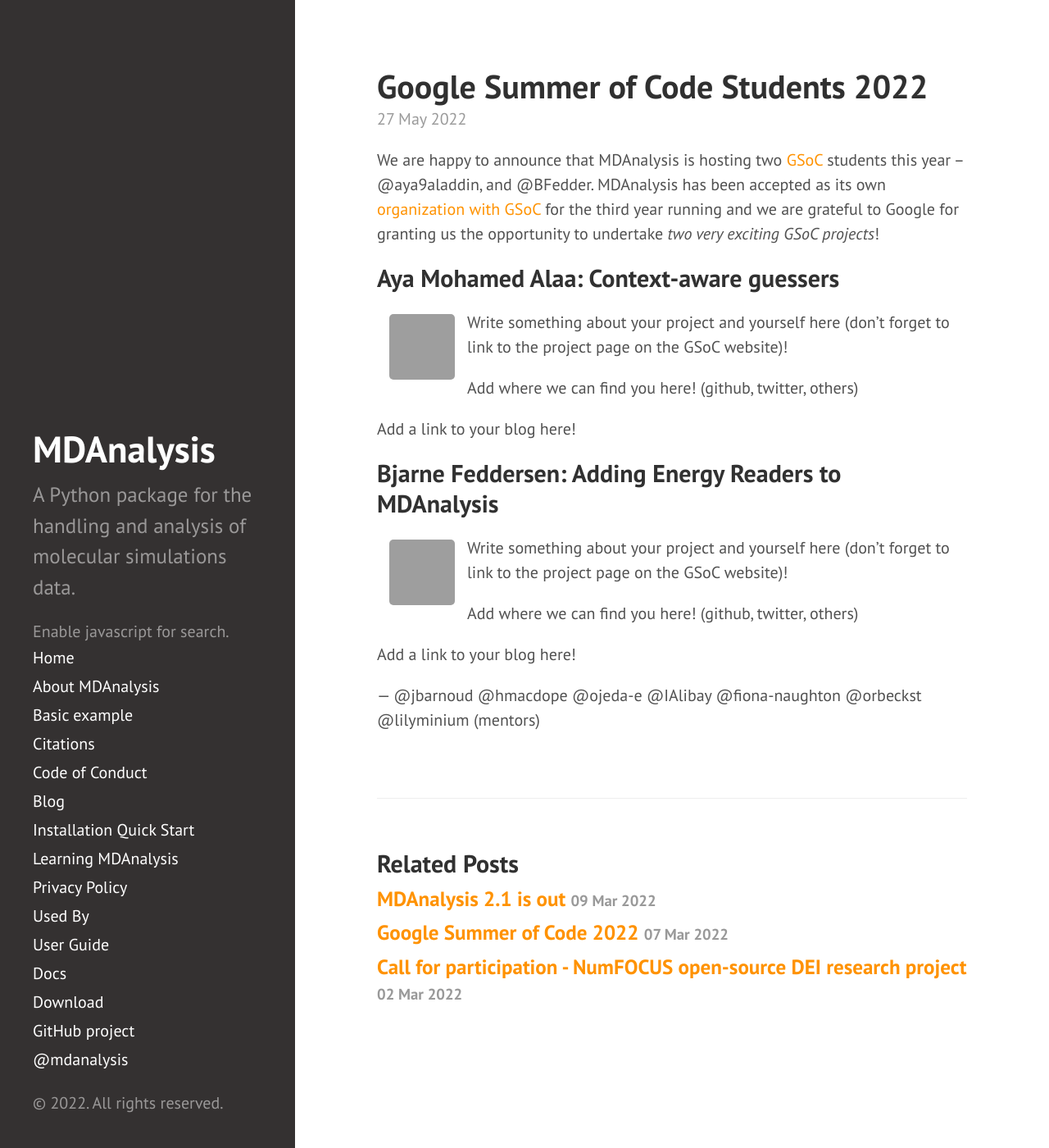
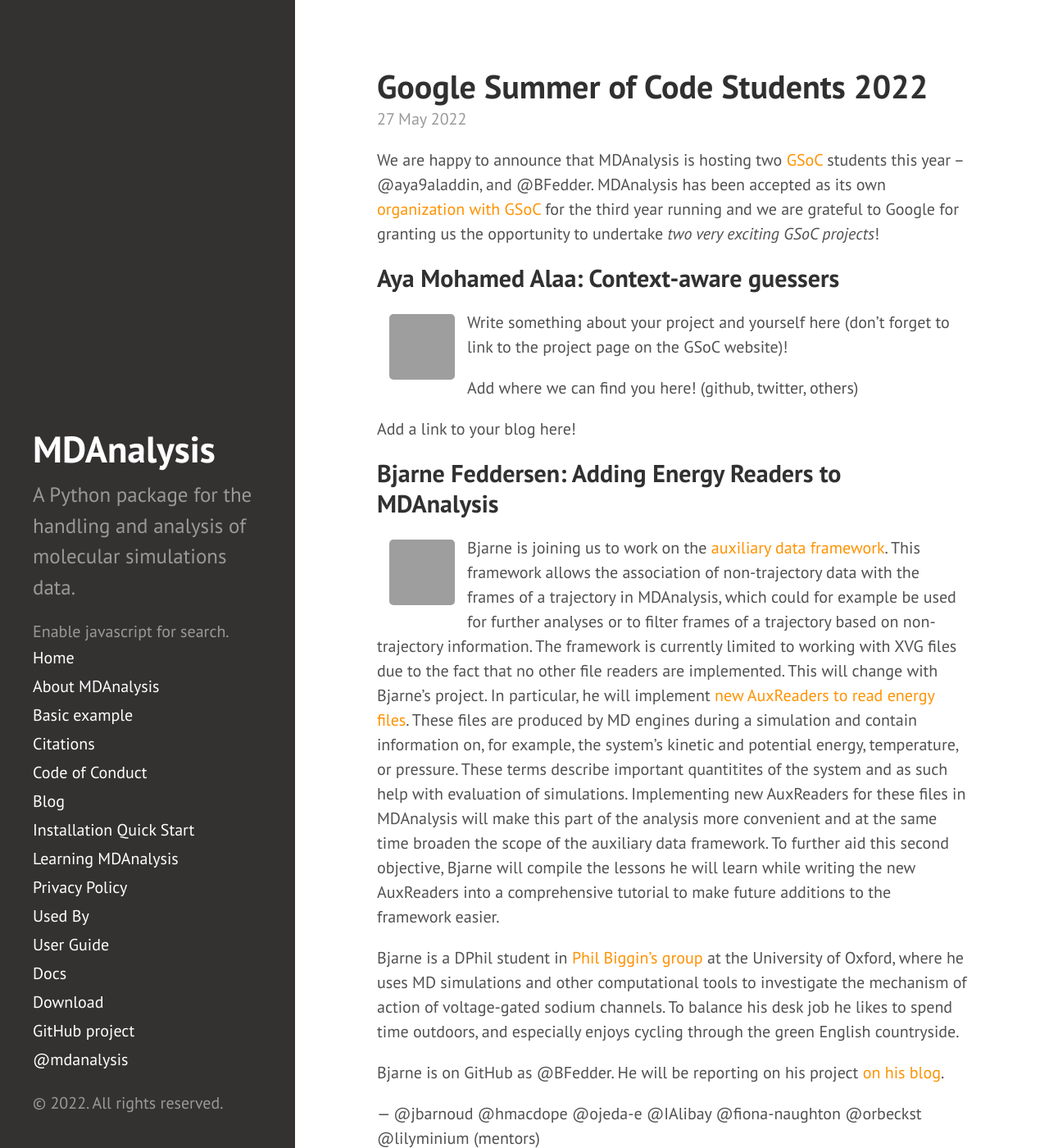
Before and after one commit to MDAnalysis/MDAnalysis.github.io, a Jekyll site: the page built from _posts/2022-05-27-gsoc-students.md, in a window 1280 px wide and 1400 px high. Shown: the whole window at 82% size. Built offline with Jekyll 4.4.1, drawn with Linux system fonts in a browser that asks for light colours; comment, search, counter and statistics services are not loaded; grey boxes are pictures that could not be loaded.

Commit message:
Update 2022-05-27-gsoc-students.md
Added Bjarne's post.

```diff
--- a/_posts/2022-05-27-gsoc-students.md
+++ b/_posts/2022-05-27-gsoc-students.md
@@ -25,18 +25,22 @@ Add a link to your blog here!
 ## Bjarne Feddersen: Adding Energy Readers to MDAnalysis
 
 <img
-src="Bjarne's Picture Here"
+src="https://media-exp1.licdn.com/dms/image/C4D03AQHiLg970LOylQ/profile-displayphoto-shrink_800_800/0/1590149425816?e=1658966400&v=beta&t=455KVO-rbXV4YqtG7EeO4dQju3-Ar3GDMFtlpFP355I"
 title="Bjarne Feddersen" alt="Bjarne Feddersen"
 style="float: left; width: 110px; height: 110px; border-radius: 20px; border: 15px solid white" />
 
-Write something about your project and yourself here (don't forget to link to the project page on the GSoC website)!
+Bjarne is joining us to work on the [auxiliary data framework][aux-guide]. This framework allows the association of non-trajectory data with the frames of a trajectory in MDAnalysis, which could for example be used for further analyses or to filter frames of a trajectory based on non-trajectory information. The framework is currently limited to working with XVG files due to the fact that no other file readers are implemented. This will change with Bjarne's project. In particular, he will implement [new AuxReaders to read energy files][bjarne-project]. These files are produced by MD engines during a simulation and contain information on, for example, the system's kinetic and potential energy, temperature, or pressure. These terms describe important quantitites of the system and as such help with evaluation of simulations. Implementing new AuxReaders for these files in MDAnalysis will make this part of the analysis more convenient and at the same time broaden the scope of the auxiliary data framework. To further aid this second objective, Bjarne will compile the lessons he will learn while writing the new AuxReaders into a comprehensive tutorial to make future additions to the framework easier.
 
-Add where we can find you here! (github, twitter, others)
+Bjarne is a DPhil student in [Phil Biggin's group][bigginlab] at the University of Oxford, where he uses MD simulations and other computational tools to investigate the mechanism of action of voltage-gated sodium channels. To balance his desk job he likes to spend time outdoors, and especially enjoys cycling through the green English countryside.
 
-Add a link to your blog here!
+Bjarne is on GitHub as @BFedder. He will be reporting on his project [on his blog][bjarne-blog].
 
 
 — @jbarnoud @hmacdope @ojeda-e @IAlibay @fiona-naughton @orbeckst @lilyminium (mentors)
 
 [gsoc]: https://summerofcode.withgoogle.com
 [mda-gsoc]: https://summerofcode.withgoogle.com/programs/2022/organizations/mdanalysis
+[bjarne-project]: https://summerofcode.withgoogle.com/programs/2022/projects/wbLbZmGk
+[bjarne-blog]: https://bfedder.github.io
+[aux-guide]: https://userguide.mdanalysis.org/stable/formats/auxiliary.html
+[bigginlab]: https://bigginlab.web.ox.ac.uk
```
